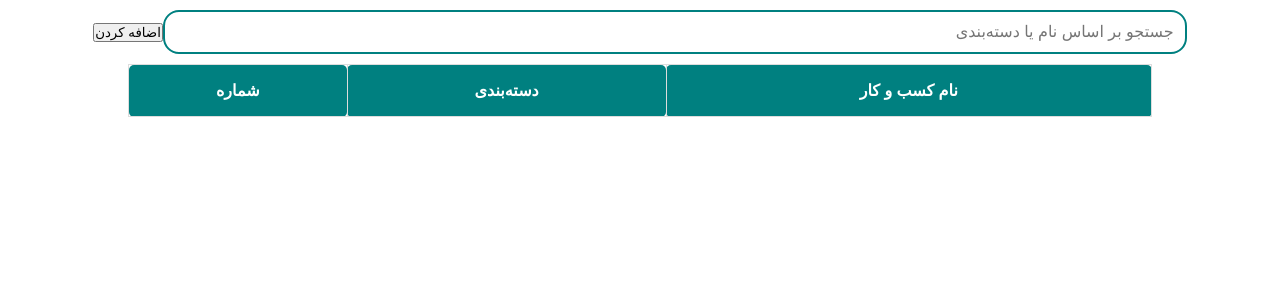
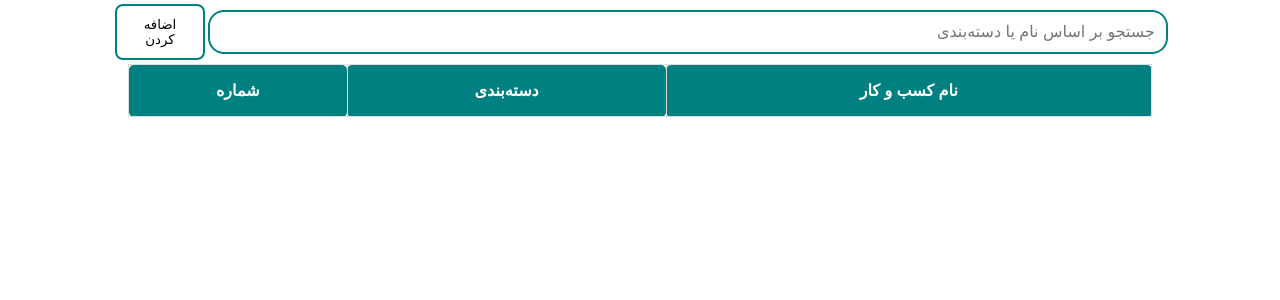
Before and after one commit to rzmahdi/CRUD-with-FastAPI, a Python web app: template templates/index.html in a window 1280 px wide. Shown: the top 300 px of the page. Run offline with Jinja, Linux system fonts and the light colour scheme; the template is opened without the code that fills it, so the values that code supplies are empty.

Commit message:
feat(style): add style to new-data button

```diff
--- a/static/style.css
+++ b/static/style.css
@@ -13,7 +13,7 @@ div.search-box{
     justify-content: center;
 }
 .search-box input{
-    width: 80%;
+    width: 75%;
     padding: .7rem;
     border-radius: 1rem;
     border: 2px solid teal;
@@ -21,6 +21,18 @@ div.search-box{
 }
 .search-box input:focus{
     outline: 0;
+}
+.search-box button{
+    background-color: transparent;
+    width: 90px;
+    padding: .7rem;
+    margin: 0 .2rem;
+    border: 2px solid teal;
+    border-radius: .5rem;
+    transition: all .3s ease;
+}
+.search-box button:hover{
+    border-color: rgba(0, 128, 128, 0.5);
 }
 
 div.content{
```
